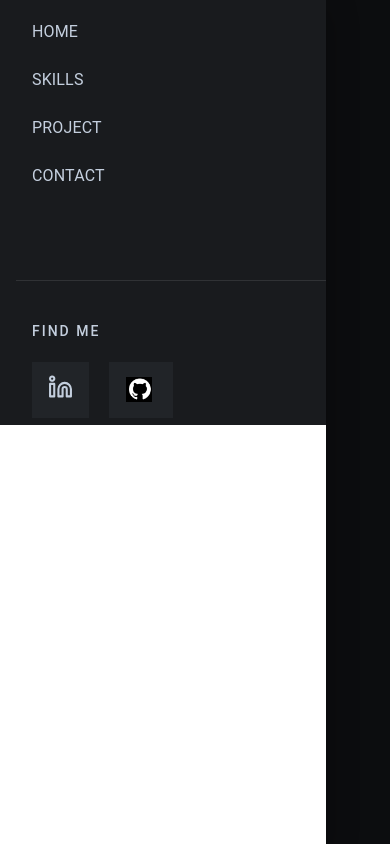
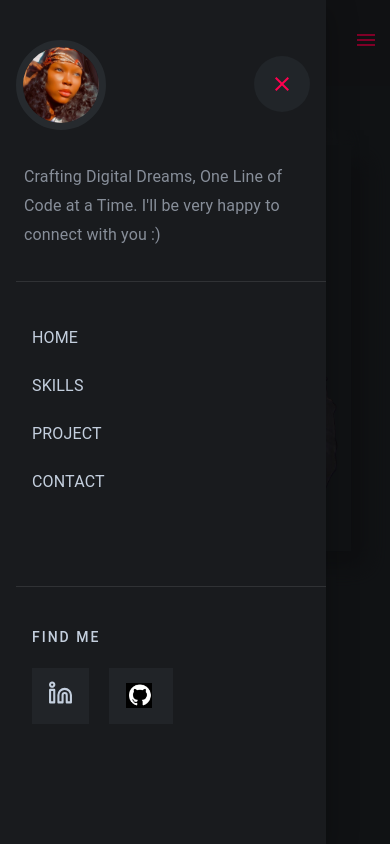
Before and after one commit to ivie-gif/Ivie.M.Emwiongbon, a React (Create React App) app: page /project in a window 390 px wide. Both pictures are taken after a click on the button 366 px from the left and 43 px from the top of the page. Shown: the top 844 px of the page. Built offline with nearby package versions, Linux system fonts and the light colour scheme.

Commit message:
feat: page edit

```diff
--- a/src/App.tsx
+++ b/src/App.tsx
@@ -1,23 +1,21 @@
+// App.js
+// import { BrowserRouter } from "react-router-dom";
+// import Routes from "./Routes";
 import "./App.css";
 import Contact from "./components/contact";
-import Footer from "./components/footer";
+import Project from "./components/project";
+import Skills from "./components/skill";
+import NavBar from "./components/navbar";
 import Header from "./components/header";
-import Navbar from "./components/navbar";
-import Portfolio from './components/portfolio';
-import Skills from "./components/skills";
-
 
 function App() {
   return (
     <div className="App">
-      <div>
-        <Navbar />
-        <Header />
-        <Skills />
-        <Portfolio />
-        <Contact />
-        <Footer />
-      </div>
+      <NavBar />
+      <Header />
+      <Skills />
+      <Project />
+      <Contact />
     </div>
   );
 }
--- /dev/null
+++ b/src/Routes.js
@@ -0,0 +1,23 @@
+import { Route, Routes, Link } from "react-router-dom";
+import Contact from "./components/contact";
+import Project from "./components/project";
+import Skills from "./components/skill";
+import Home from "./components/header";
+import NavBar from "./components/navbar";
+
+const AppRoutes = () => {
+  return (
+    <>
+      <NavBar />
+
+      <Routes>
+        <Route path="/" element={<Home />} />
+        <Route path="/skill" element={<Skills />} />
+        <Route path="/project" element={<Project />} />
+        <Route path="/contact" element={<Contact />} />
+      </Routes>
+    </>
+  );
+};
+
+export default AppRoutes;
--- a/src/components/contact/index.tsx
+++ b/src/components/contact/index.tsx
@@ -12,6 +12,7 @@ import linkedInImage from "../../assets/linkedInImage.png";
 import githubImage from "../../assets/gitupScreenshot.png";
 import Button from "../../shared/button";
 import arrowIcon from "../../assets/arrowStraight.png";
+import Footer from "../footer";
 // import {Breakpoints} from '../../utils/muiConfig'
 
 const Index: React.FC = () => {
@@ -32,6 +33,7 @@ const Index: React.FC = () => {
   };
 
   return (
+    <>
     <Box sx={{ paddingX: "10%" }}>
       <Typography sx={{ color: "#ff014f" }}>Contact</Typography>
       <Typography
@@ -404,7 +406,8 @@ const Index: React.FC = () => {
                     '&:hover': {
                       border: '2px solid #ff014f',
                     },
-                }} {...field} />}
+                }}
+                {...field} />}
               />
               <Button
                 type="submit"
@@ -444,7 +447,9 @@ const Index: React.FC = () => {
       </Grid>
 
       <BorderDivs />
+      <Footer />
     </Box>
+    </>
   );
 };
 
--- a/src/components/header/index.tsx
+++ b/src/components/header/index.tsx
@@ -12,7 +12,9 @@ import {breakpoints} from '../../utils/muiConfig'
 
 const Header: React.FC = () => {
   return (
-    <Box sx={{ paddingX: "10%", textAlign: "left"}}>
+    <>
+
+    <Box sx={{ paddingX: "10%", textAlign: "left"}} id='header'>
       <Grid
         container
         rowSpacing={1}
@@ -177,6 +179,7 @@ const Header: React.FC = () => {
       </Grid>
       <BorderDivs/>
     </Box>
+    </>
   );
 };
 
--- a/src/components/navbar/index.tsx
+++ b/src/components/navbar/index.tsx
@@ -4,33 +4,27 @@ import Box from "@mui/material/Box";
 import Toolbar from "@mui/material/Toolbar";
 import IconButton from "@mui/material/IconButton";
 import Typography from "@mui/material/Typography";
-import Menu from "@mui/material/Menu";
-import MenuIcon from "@mui/icons-material/Menu";
 import Container from "@mui/material/Container";
 import Avatar from "@mui/material/Avatar";
 import Button from "@mui/material/Button";
-import MenuItem from "@mui/material/MenuItem";
 import CustomButton from "../../shared/button";
 import { Link } from "react-router-dom";
 
 import Drawer from '../../shared/drawer'
 
 import ivieAvatar from "../../assets/avatar.png";
+import path from "path";
+// import Header from "../header";
 
 const pages = [
-  { text: "Home", path: "/", id: "/" },
-  { text: "Skills", path: "/skills", id: "/skills" },
-  { text: "Projects", path: "/projects", id: "/skills" },
+  { text: "Home", path: "/"},
+  { text: "Skills", path: "/skill", id: "/skill" },
+  { text: "Projects", path: "/project", id: "project" },
 ];
 
 const ResponsiveAppBar = () => {
-  const [open, setOpen] = React.useState(false);
 
-  const toggleDrawer = (openStatus: boolean) => () => {
-    setOpen(openStatus);
-  };
-
-  const [anchorElNav, setAnchorElNav] = React.useState<null | HTMLElement>(
+  const [, setAnchorElNav] = React.useState<null | HTMLElement>(
     null
   );
 
@@ -63,6 +57,7 @@ const ResponsiveAppBar = () => {
   }, []);
 
   return (
+    <>
     <AppBar
       position="sticky"
       className={`scrolled ${scrolling ? "scrolled" : ""}`}
@@ -135,9 +130,7 @@ const ResponsiveAppBar = () => {
                 onClick={handleCloseNavMenu}
                 sx={{ mx: 2, color: "#c4cfde", display: "block" }}
               >
-                <a
-                  href={page.path}
-                  id={page.id}
+                 <Link to={page.path}
                   style={{
                     textDecoration: "none",
                     color: "white",
@@ -145,9 +138,11 @@ const ResponsiveAppBar = () => {
                   }}
                 >
                   {page.text}
-                </a>
+                  </Link>
               </Button>
             ))}
+           <Link to="/contact" id= 'contact'>
+
             <CustomButton
               variant="text"
               sx={{
@@ -159,11 +154,14 @@ const ResponsiveAppBar = () => {
             >
               Contact
             </CustomButton>
+           </Link>
           </Box>
         </Toolbar>
       </Container>
 
     </AppBar>
+      {/* <Header /> */}
+    </>
   );
 };
 export default ResponsiveAppBar;
--- a/src/components/portfolio/index.tsx
+++ b/src/components/project/index.tsx
@@ -10,7 +10,7 @@ import BorderDivs from "../../shared/borderDivs";
 
 const Index = () => {
   return (
-    <Box sx={{ padding: "10%" }}>
+    <Box sx={{ padding: "10%" }} id='project'>
       <Typography sx={{ color: "#ff014f" }}>
         VISIT MY PORTFOLIO AND KEEP YOUR FEEDBACK
       </Typography>
--- a/src/components/skills/index.tsx
+++ b/src/components/skill/index.tsx
@@ -13,6 +13,7 @@ import {
   backEnd,
   dataBase,
 } from "../../db/skillsData";
+// import Navbar from "../navbar";
 
 interface TabPanelProps {
   children?: React.ReactNode;
@@ -55,7 +56,7 @@ const Index = () => {
   };
 
   return (
-    <Box sx={{ paddingX: "10%" }}>
+    <Box sx={{ paddingX: "10%" }} id='skill'>
       <Typography
         sx={{
           color: "#ff014f",
@@ -103,8 +104,8 @@ const Index = () => {
               minWidth: "-webkit-fill-available",
               border: "2px solid #202225",
               borderRadius: "20px",
-              '& .MuiTabs-indicator': {
-                display: 'none',
+              "& .MuiTabs-indicator": {
+                display: "none",
               },
             }}
           >
--- a/src/index.tsx
+++ b/src/index.tsx
@@ -3,13 +3,16 @@ import ReactDOM from 'react-dom/client';
 import './index.css';
 import App from './App';
 import reportWebVitals from './reportWebVitals';
+import { BrowserRouter as Router } from 'react-router-dom';
 
 const root = ReactDOM.createRoot(
   document.getElementById('root') as HTMLElement
 );
 root.render(
   <React.StrictMode>
+    <Router>
     <App />
+    </Router>
   </React.StrictMode>
 );
 
--- a/src/shared/drawer.tsx
+++ b/src/shared/drawer.tsx
@@ -5,11 +5,13 @@ import List from "@mui/material/List";
 import ListItem from "@mui/material/ListItem";
 import ListItemButton from "@mui/material/ListItemButton";
 import ListItemText from "@mui/material/ListItemText";
-import CancelIcon from "@mui/icons-material/Cancel"
+import CancelIcon from "@mui/icons-material/Close";
 import MenuIcon from "@mui/icons-material/Menu";
-import { Typography } from "@mui/material";
+import { Typography, Avatar } from "@mui/material";
 import linkedInImage from "../assets/linkedInImage.png";
 import githubImage from "../assets/gitupScreenshot.png";
+
+import ivieAvatar from "../assets/avatar.png";
 
 const sideNav = [
   { text: "Home", path: "/", id: "/" },
@@ -28,19 +30,54 @@ export default function TemporaryDrawer() {
     <Box
       sx={{
         width: { lg: 375, xs: 310, md: 310 },
-        height: "auto",
-        backgroundColor: "#191b1e",
+        height: "100%",
+        backgroundColor: "#191b1e !important",
         color: "#c4cfde",
         fontSize: "14px",
         fontWeight: 500,
         textTransform: "uppercase",
         pl: 2,
+
       }}
       role="presentation"
       onClick={toggleDrawer(false)}
       onKeyDown={toggleDrawer(false)}
     >
-      <List sx={{ pb: 10 }}>
+      <Box sx={{ display: "flex", justifyContent: "space-between", pt: 5, pb: 3, }}>
+        <Box>
+          <Avatar
+            alt="Ivie Image"
+            src={ivieAvatar}
+            sx={{ width: "32%", height: "auto", border: "7px solid #262a2e" }}
+          />
+        </Box>
+        <Box>
+          <CancelIcon
+            sx={{
+              mt: 2,
+              p: 2,
+              mr: 2,
+              backgroundColor: "#212529",
+              alignSelf: "right",
+              color: '#ff014f',
+              borderRadius: "50%",
+            }}
+          />
+        </Box>
+      </Box>
+            <Typography sx={{
+                  fontSize: '16px',
+                  lineHeight: '29px',
+                  color: '#878e99',
+                  p: 1,
+                  textTransform: 'none',
+                  pb: 4,
+                  borderBottom: "1px solid rgba(255, 255, 255, 0.1)",
+
+            }}>
+            Crafting Digital Dreams, One Line of Code at a Time. I'll be very happy to connect with you :)
+            </Typography>
+      <List sx={{ pb: 10 , pt: 4}}>
         {["Home", "Skills", "Project", "Contact"].map((text) => (
           <ListItem key={text} disablePadding>
             <ListItemButton>
@@ -65,7 +102,7 @@ export default function TemporaryDrawer() {
           pt: 5,
           pl: 2,
           pr: 2,
-          borderTop: '1px solid rgba(255, 255, 255, 0.1)'
+          borderTop: "1px solid rgba(255, 255, 255, 0.1)",
         }}
       >
         Find Me
@@ -85,7 +122,7 @@ export default function TemporaryDrawer() {
               src={linkedInImage}
               style={{
                 padding: "5px 10px",
-                 backgroundColor: "#212428",
+                backgroundColor: "#212428",
               }}
             />
           </Typography>
@@ -120,7 +157,6 @@ export default function TemporaryDrawer() {
       <Drawer
         open={open}
         onClose={toggleDrawer(false)}
-        sx={{ background: "#191b1e" }}
       >
         {list()}
       </Drawer>
```
